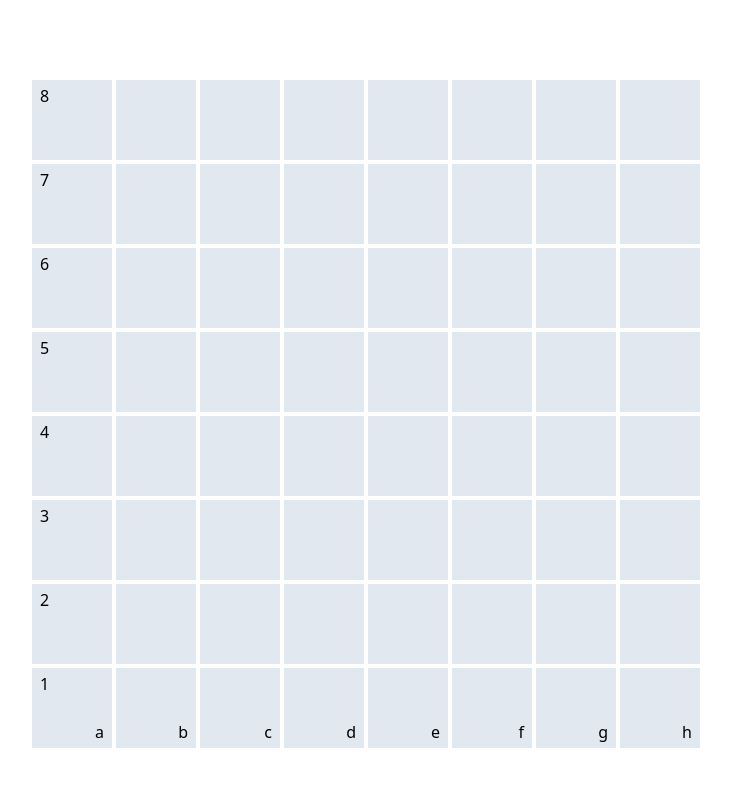
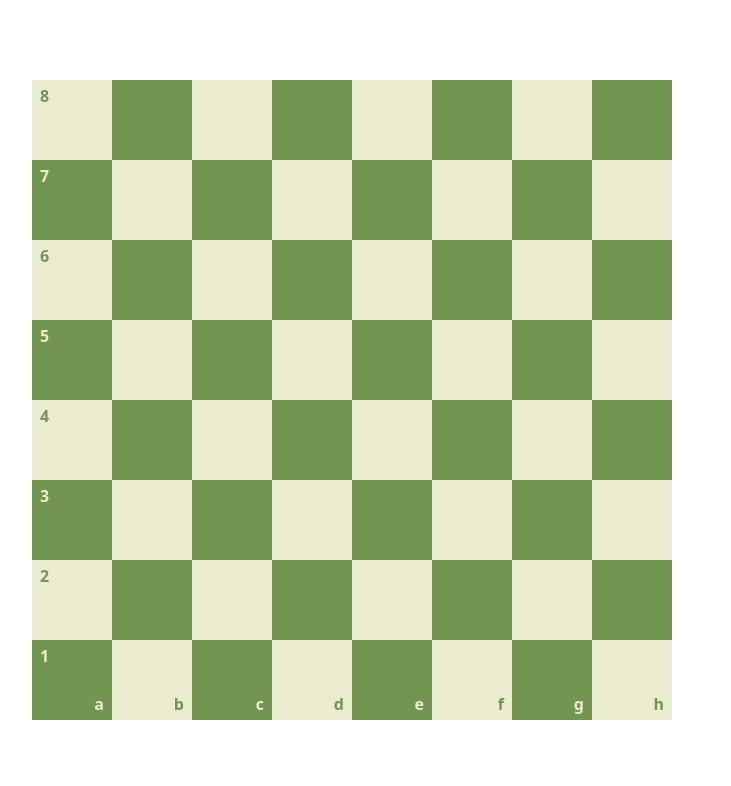
Before and after one commit to albertpratomo/chess, a Nuxt app: page / in a window 1280 px wide. Shown: the top 786 px of the page, without its empty margins (48-779 px from the left). Built offline with nearby package versions, Linux system fonts and the light colour scheme; a web font is replaced by a local one.

Commit message:
feat: color the board

```diff
--- a/components/Board.vue
+++ b/components/Board.vue
@@ -1,18 +1,33 @@
 <script setup lang="ts">
 const rows = [8, 7, 6, 5, 4, 3, 2, 1]
 const cols = ['a', 'b', 'c', 'd', 'e', 'f', 'g', 'h']
+
+const style = {
+    '--dark': '#739552',
+    '--light': '#eaebcf',
+}
+
+function getColor(x: number, y: number) {
+    return (x + y) % 2 === 0
+        ? 'bg-[--light] text-[--dark]'
+        : 'bg-[--dark] text-[--light]'
+}
 </script>
 
 <template>
-    <div class="flex flex-col gap-1">
+    <div
+        class="flex flex-col"
+        :style="style"
+    >
         <div
             v-for="(row, y) in rows" :key="row"
-            class="flex gap-1"
+            class="flex"
         >
             <div
                 v-for="(col, x) in cols"
                 :key="col"
-                class="relative size-20 bg-slate-200"
+                class="relative size-20 font-bold"
+                :class="getColor(x, y)"
             >
                 <div
                     v-if="col === 'a'"
```
